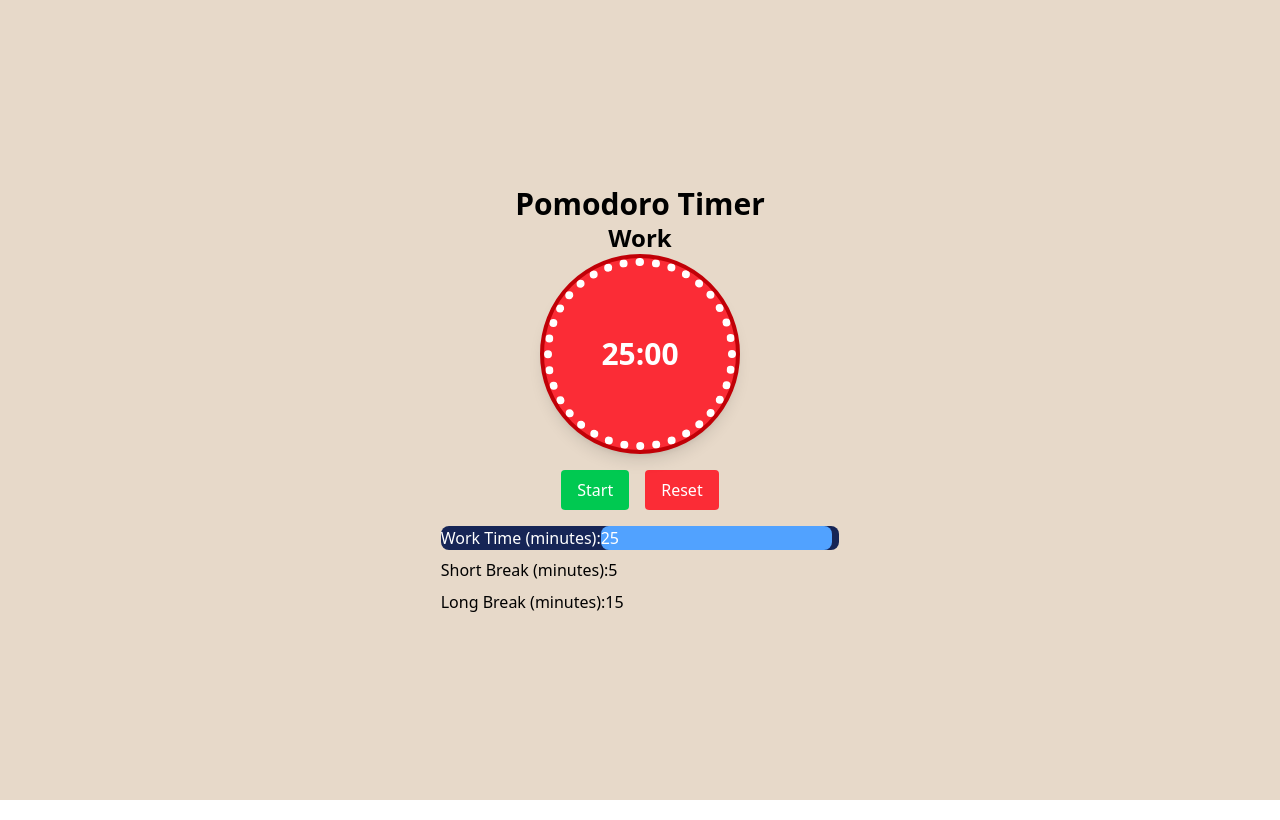
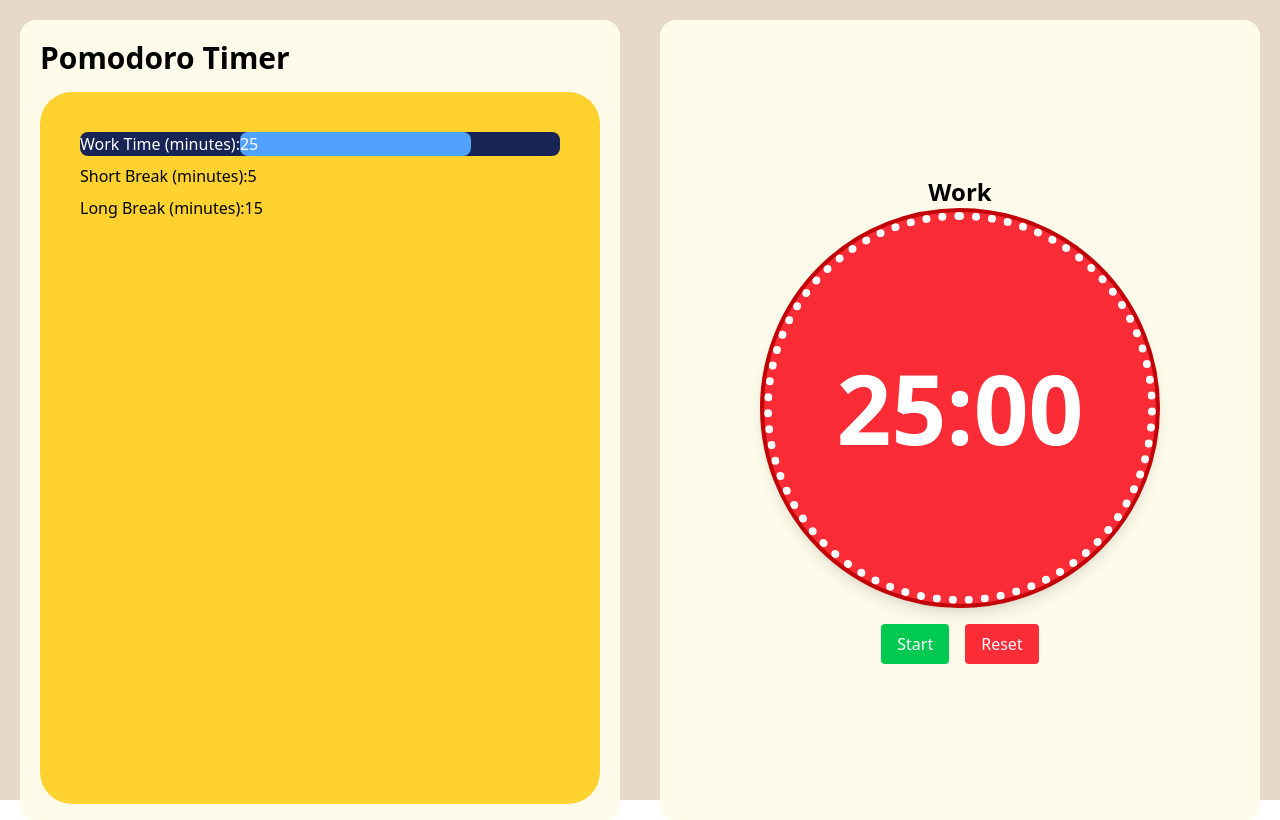
Before and after one commit to Bondedincome/Pomodoro-Timer, a React (Vite) app: page / in a window 1280 px wide. Built offline with nearby package versions, Linux system fonts and the light colour scheme.

Commit message:
Fixed the design a bit

```diff
--- a/src/App.jsx
+++ b/src/App.jsx
@@ -49,8 +49,17 @@ const App = () => {
 	};
 
 	return (
-		<div className="flex flex-col items-center justify-center min-h-screen bg-[#E7D9C9]">
+		<div className="min-h-screen bg-[#E7D9C9]">
+			<div className="bg-amber-50 w-150 h-200 relative top-5 left-5 p-5 rounded-2xl">
 				<h1 className="text-3xl font-bold font-sans">Pomodoro Timer</h1>
+				<Settings
+					workTime={workTime}
+					shortBreak={shortBreak}
+					longBreak={longBreak}
+					onChange={handleSettingsChange}
+				/>
+			</div>
+			<div className="flex flex-col items-center justify-center absolute bg-amber-50 w-150 h-200 rounded-2xl top-5 right-5">
 				<TimerDisplay
 					minutes={Math.floor(timeLeft / 60)}
 					seconds={timeLeft % 60}
@@ -62,12 +71,7 @@ const App = () => {
 					onReset={handleReset}
 					isRunning={isRunning}
 				/>
-			<Settings
-				workTime={workTime}
-				shortBreak={shortBreak}
-				longBreak={longBreak}
-				onChange={handleSettingsChange}
-			/>
+			</div>
 		</div>
 	);
 };
--- a/src/components/Settings.jsx
+++ b/src/components/Settings.jsx
@@ -2,7 +2,7 @@ import React from "react";
 
 const Settings = ({ workTime, shortBreak, longBreak, onChange }) => {
 	return (
-		<div className="flex flex-col gap-2 mt-4">
+		<div className="flex flex-col gap-2 mt-4 w-140 h-178 bg-amber-300 p-10 rounded-4xl">
 			<label className="bg-blue-950 rounded-lg text-white md:box-border">
 				Work Time (minutes):
 				<input
--- a/src/components/TimerDisplay.jsx
+++ b/src/components/TimerDisplay.jsx
@@ -2,12 +2,12 @@ import React from "react";
 
 const TimerDisplay = ({ minutes, seconds, sessionType }) => {
 	return (
-		<div className="text-center">
+		<div className="text-center relative ">
 			<h2 className="text-2xl font-bold">{sessionType}</h2>
-			<div className="relative flex items-center justify-center w-50 h-50 bg-red-500 rounded-full border-4 border-red-700 shadow-lg">
+			<div className="relative flex items-center justify-center w-100 h-100 bg-red-500 rounded-full border-4 border-red-700 shadow-lg">
 				<div className="absolute inset-0 flex justify-center items-center w-full h-full rounded-full border-[8px] border-dotted border-white">
 				<h1
-					className="text-white font-bold text-3xl"
+					className="text-white font-extrabold text-8xl"
 				>{`${minutes}:${seconds < 10 ? "0" : ""}${seconds}`}</h1>
 				</div>
 
```
Lines whose indentation alone changed are shown as unchanged.
